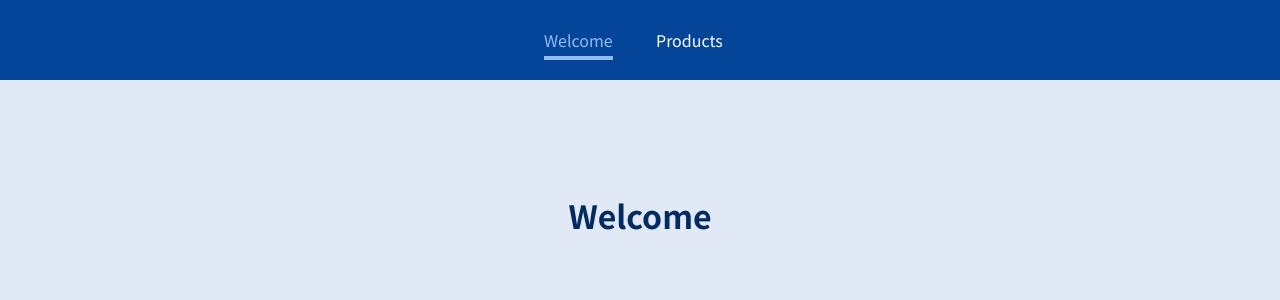
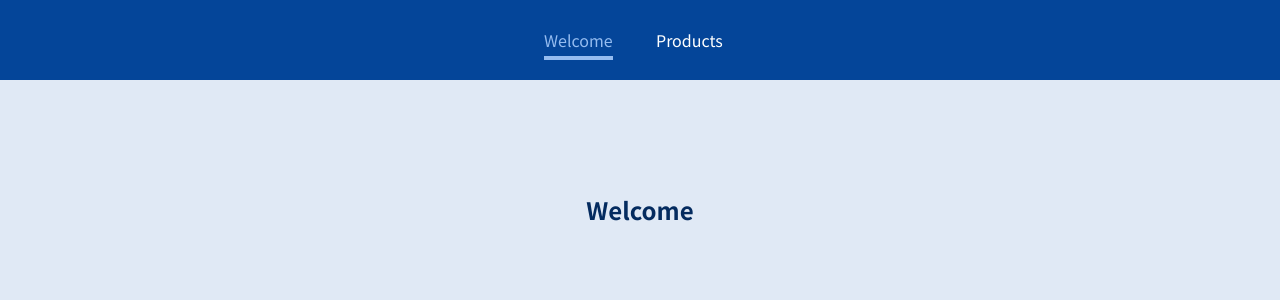
Before and after one commit to ChrisPimenta/react-router-template, a JavaScript app: page /welcome in a window 1280 px wide. Shown: the top 300 px of the page. Built offline with nearby package versions, Linux system fonts and the light colour scheme.

Commit message:
Add nested routes

```diff
--- a/src/pages/Welcome.js
+++ b/src/pages/Welcome.js
@@ -1,5 +1,14 @@
+import { Route } from 'react-router-dom';
+
 const Welcome = () => {
-    return <h1>Welcome</h1>
+    return (
+        <section>
+            <h1>Welcome</h1>
+            <Route path='welcome/new-user'>
+                <p>Welcome new user</p>
+            </Route>
+        </section>
+    )
 };
 
 export default Welcome;
```
